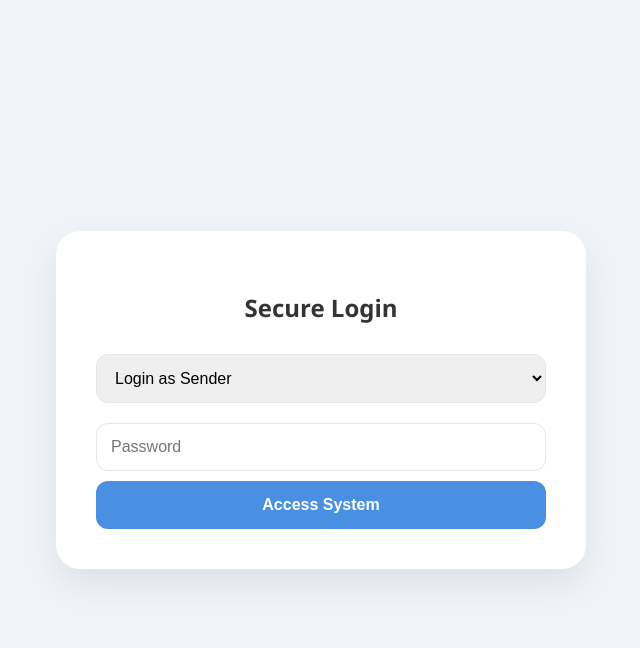
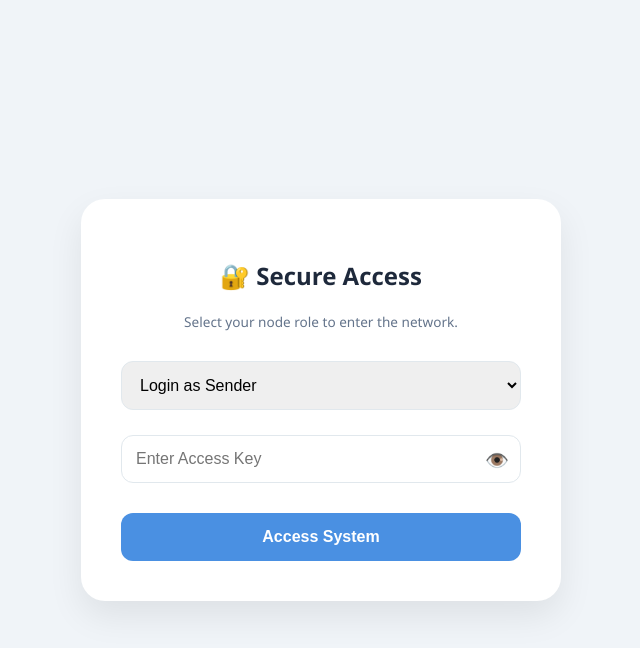
Before and after one commit to dhanushmsr/Secure-File-Transmissions, a Flask app: page / in a window 1280 px wide. Shown: the top 648 px of the page, without its empty margins (319-959 px from the left). Run offline with Flask 3, Linux system fonts and the light colour scheme.

Commit message:
Enhance login page with styling and functionality

```diff
--- a/templates/login.html
+++ b/templates/login.html
@@ -1,25 +1,68 @@
 <!DOCTYPE html>
-<html>
-<head><link rel="stylesheet" href="/static/css/style.css"></head>
+<html lang="en">
+<head>
+    <meta charset="UTF-8">
+    <link rel="stylesheet" href="/static/css/style.css">
+    <title>Secure Node Login</title>
+    <style>
+        .password-container {
+            position: relative;
+            width: 100%;
+        }
+        .password-container input {
+            width: 100%;
+            padding-right: 40px; /* Space for the eye icon */
+        }
+        .eye-icon {
+            position: absolute;
+            right: 12px;
+            top: 50%;
+            transform: translateY(-50%);
+            cursor: pointer;
+            color: #64748b;
+            font-size: 1.2rem;
+            user-select: none;
+        }
+        #receiverData input {
+            margin-bottom: 10px;
+        }
+    </style>
+</head>
 <body>
-    <div class="container">
-        <h2>Secure Login</h2>
+    <div class="container" style="max-width: 400px;">
+        <h2 style="text-align: center; color: #1e293b;">🔐 Secure Access</h2>
+        <p style="text-align: center; font-size: 0.85rem; color: #64748b; margin-bottom: 20px;">
+            Select your node role to enter the network.
+        </p>
+
         <form action="/auth" method="post">
-            <select name="role" id="roleSelector" onchange="checkRole()">
+            <select name="role" id="roleSelector" onchange="checkRole()" style="margin-bottom: 15px;">
                 <option value="sender">Login as Sender</option>
                 <option value="receiver">Login as Receiver</option>
                 <option value="admin">Login as Admin</option>
             </select>
 
-            <div id="receiverData" style="display:none; margin: 10px 0; border: 1px solid #4a90e2; padding: 10px; border-radius: 8px;">
-                <input type="text" name="name" id="nameInp" placeholder="Enter Full Name">
-                <input type="text" name="phone" id="phoneInp" placeholder="Enter Phone Number">
+            <div id="receiverData" style="display:none; margin: 10px 0; border: 1px solid #4a90e2; padding: 15px; border-radius: 8px; background: #f0f7ff;">
+                <label style="font-size: 0.75rem; color: #4a90e2; font-weight: bold;">RECEIVER IDENTITY</label>
+                <input type="text" name="name" id="nameInp" placeholder="Full Name">
+                <input type="text" name="phone" id="phoneInp" placeholder="Phone Number">
             </div>
 
-            <input type="password" name="password" placeholder="Password" required>
-            <button type="submit" class="btn">Access System</button>
+            <div class="password-container">
+                <input type="password" name="password" id="passwordField" placeholder="Enter Access Key" required>
+                <span class="eye-icon" id="toggleEye" onclick="togglePasswordVisibility()">👁️</span>
+            </div>
+
+            <button type="submit" class="btn" style="margin-top: 20px; width: 100%;">Access System</button>
         </form>
+
+        {% if error %}
+        <p style="color: #ef4444; font-size: 0.85rem; text-align: center; margin-top: 15px; font-weight: bold;">
+            ⚠️ Invalid Credentials. Access Denied.
+        </p>
+        {% endif %}
     </div>
+
     <script>
         function checkRole() {
             const role = document.getElementById('roleSelector').value;
@@ -29,10 +72,25 @@
 
             if (role === 'receiver') {
                 div.style.display = 'block';
-                n.required = true; p.required = true;
+                n.required = true;
+                p.required = true;
             } else {
                 div.style.display = 'none';
-                n.required = false; p.required = false;
+                n.required = false;
+                p.required = false;
+            }
+        }
+
+        function togglePasswordVisibility() {
+            const passwordField = document.getElementById('passwordField');
+            const toggleEye = document.getElementById('toggleEye');
+
+            if (passwordField.type === 'password') {
+                passwordField.type = 'text';
+                toggleEye.textContent = '🙈'; // Closed eye icon
+            } else {
+                passwordField.type = 'password';
+                toggleEye.textContent = '👁️'; // Open eye icon
             }
         }
     </script>
```
